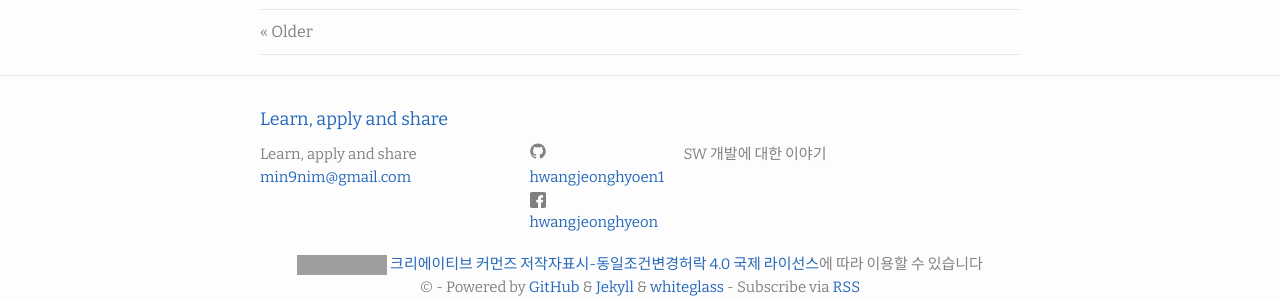
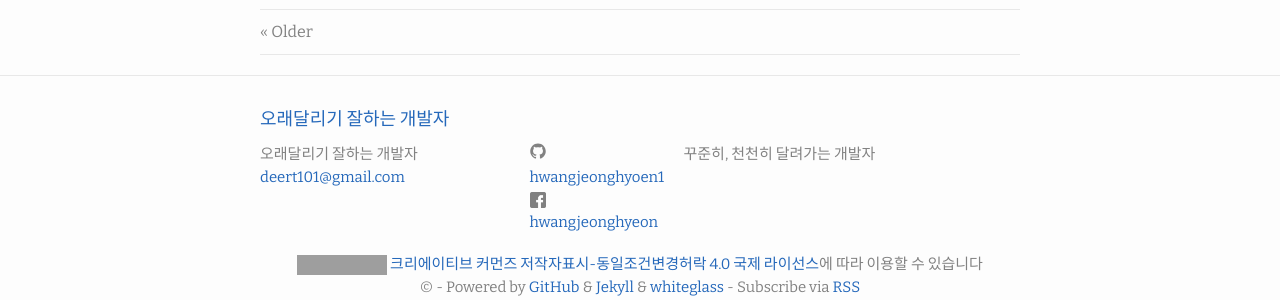
Before and after one commit to HWANGJEONGHYEON1/HWANGJEONGHYEON1.github.io, a Jekyll site: the page built from index.html, in a window 1280 px wide and 900 px high, scrolled down 1149 px, cut to the strip 572-872 px from the top of the window. Built offline with Jekyll 4.4.1, drawn with Linux system fonts in a browser that asks for light colours; the list of posts is cut into pages by our own code; some of the changed text lies outside the part shown; grey boxes are pictures that could not be loaded.

Commit message:
[refactor] _config.yml 타이틀 수정

```diff
--- a/_config.yml
+++ b/_config.yml
@@ -16,12 +16,12 @@
 
 #title: Practical coding
 #title: 학습하고 적용하고 공유하자
-title: Learn, apply and share
-email: min9nim@gmail.com
+title: 오래달리기 잘하는 개발자
+email: deert101@gmail.com
 description: >- # this means to ignore newlines until "baseurl:"
-  SW 개발에 대한 이야기
+  꾸준히, 천천히 달려가는 개발자
 baseurl: "" # the subpath of your site, e.g. /blog
-url: "https://min9nim.github.io" # the base hostname & protocol for your site, e.g. http://example.com
+url: "https://hwangjeonghyoen1.github.io" # the base hostname & protocol for your site, e.g. http://example.com
 
 github_username: hwangjeonghyoen1
 facebook_username:  hwangjeonghyeon
```
